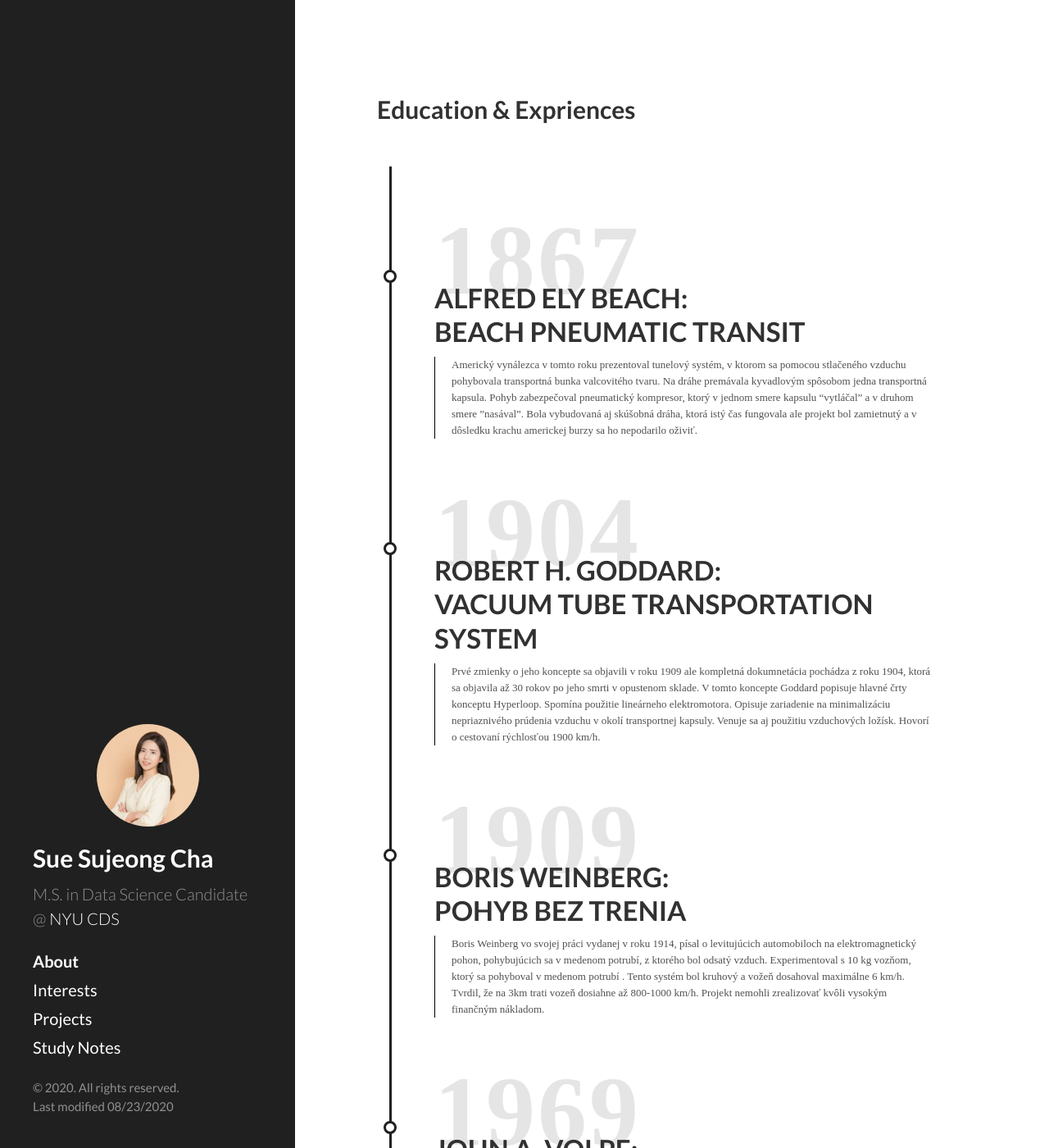
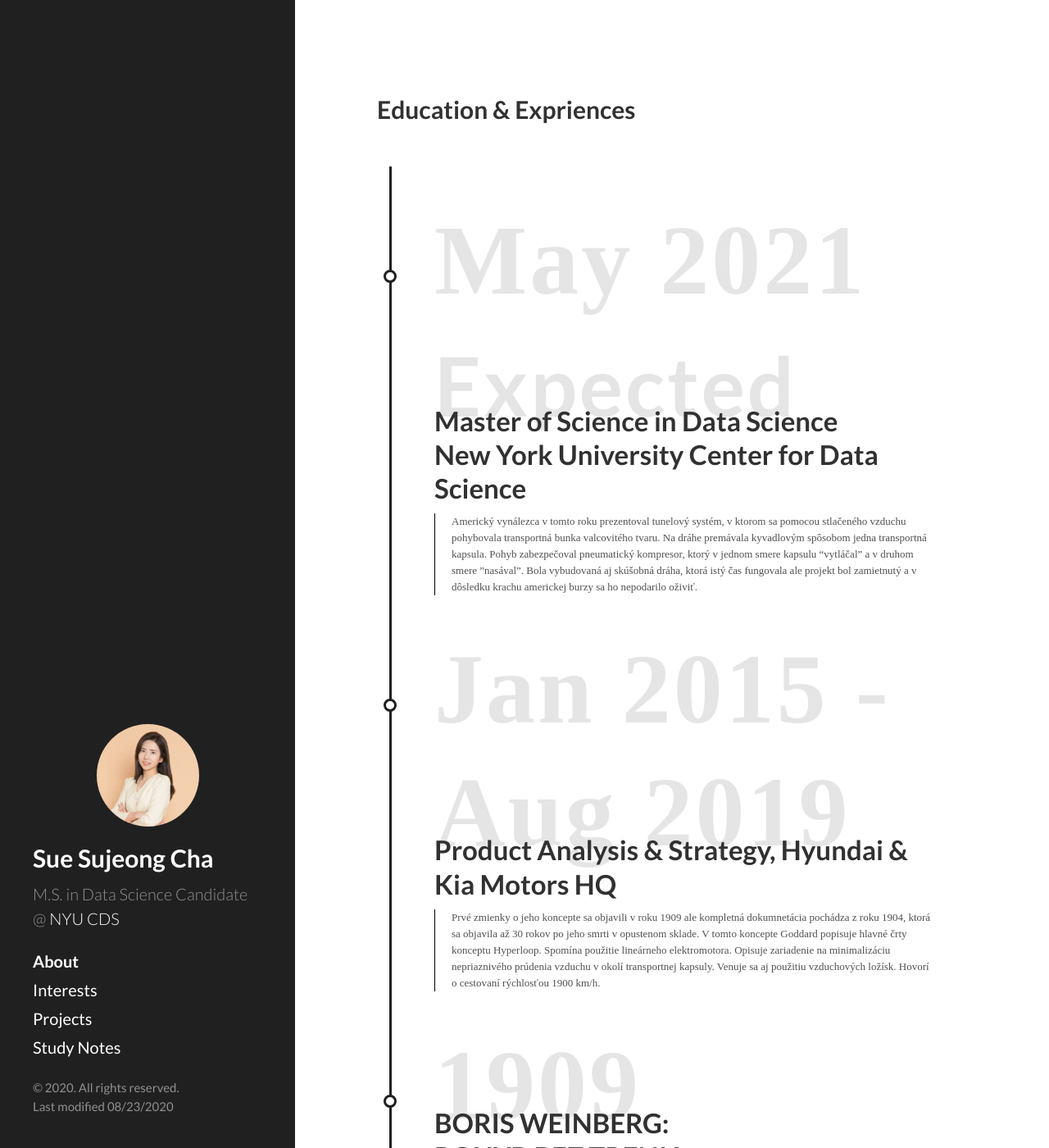
Before and after one commit to sujeongcha/sujeongcha.github.io, a Jekyll site: the page built from about.html, in a window 1280 px wide and 1400 px high. Shown: the whole window at 82% size. Built offline with Jekyll 4.4.1, drawn with Linux system fonts in a browser that asks for light colours; Markdown is read by kramdown in place of the engine named in the settings.

Commit message:
Update about.html

```diff
--- a/about.html
+++ b/about.html
@@ -10,8 +10,8 @@ title: About
 <div class="timeline">
 	<div class="column">
 		<div class="title">
-			<h1> 1867 </h1>
-			<h2> ALFRED ELY BEACH: <br> BEACH PNEUMATIC TRANSIT </h2>
+			<h1> May 2021 <small> Expected</small></h1>
+			<h2> Master of Science in Data Science <br> New York University Center for Data Science</h2>
 		</div>
 		<div class="description">
 			<p> Americký vynálezca v tomto roku prezentoval tunelový systém, v ktorom sa pomocou stlačeného vzduchu pohybovala transportná bunka valcovitého tvaru. Na dráhe premávala kyvadlovým spôsobom jedna transportná kapsula. Pohyb zabezpečoval pneumatický kompresor, ktorý v jednom smere kapsulu “vytláčal” a v druhom smere ”nasával”. Bola vybudovaná aj skúšobná dráha, ktorá istý čas fungovala ale projekt bol zamietnutý a v dôsledku krachu americkej burzy sa ho nepodarilo oživiť. </p>
@@ -20,8 +20,8 @@ title: About
 
 	<div class="column">
 		<div class="title">
-			<h1> 1904 </h1>
-			<h2> ROBERT H. GODDARD: <br> VACUUM TUBE TRANSPORTATION SYSTEM </h2>
+			<h1> Jan 2015 - Aug 2019 </h1>
+			<h2> Product Analysis & Strategy, Hyundai & Kia Motors HQ </h2>
 		</div>
 		<div class="description">
 			<p> Prvé zmienky o jeho koncepte sa objavili v roku 1909 ale kompletná dokumnetácia pochádza z roku 1904, ktorá sa objavila až 30 rokov po jeho smrti v opustenom sklade. V tomto koncepte Goddard popisuje hlavné črty konceptu Hyperloop.  Spomína použitie lineárneho elektromotora. Opisuje zariadenie na minimalizáciu nepriaznivého prúdenia vzduchu v okolí transportnej kapsuly. Venuje sa aj použitiu vzduchových ložísk. Hovorí o cestovaní rýchlosťou 1900 km/h. </p>
```
